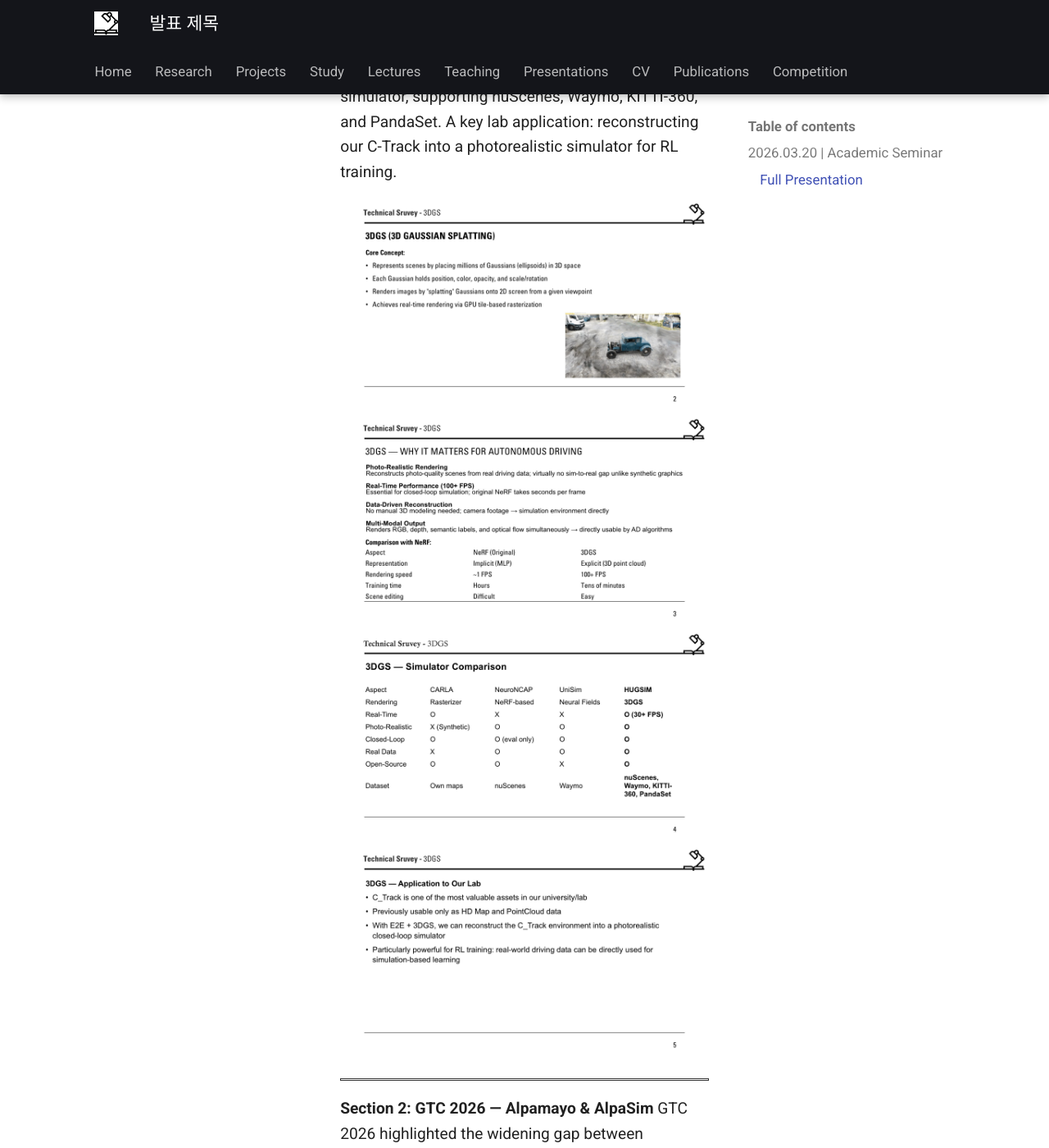
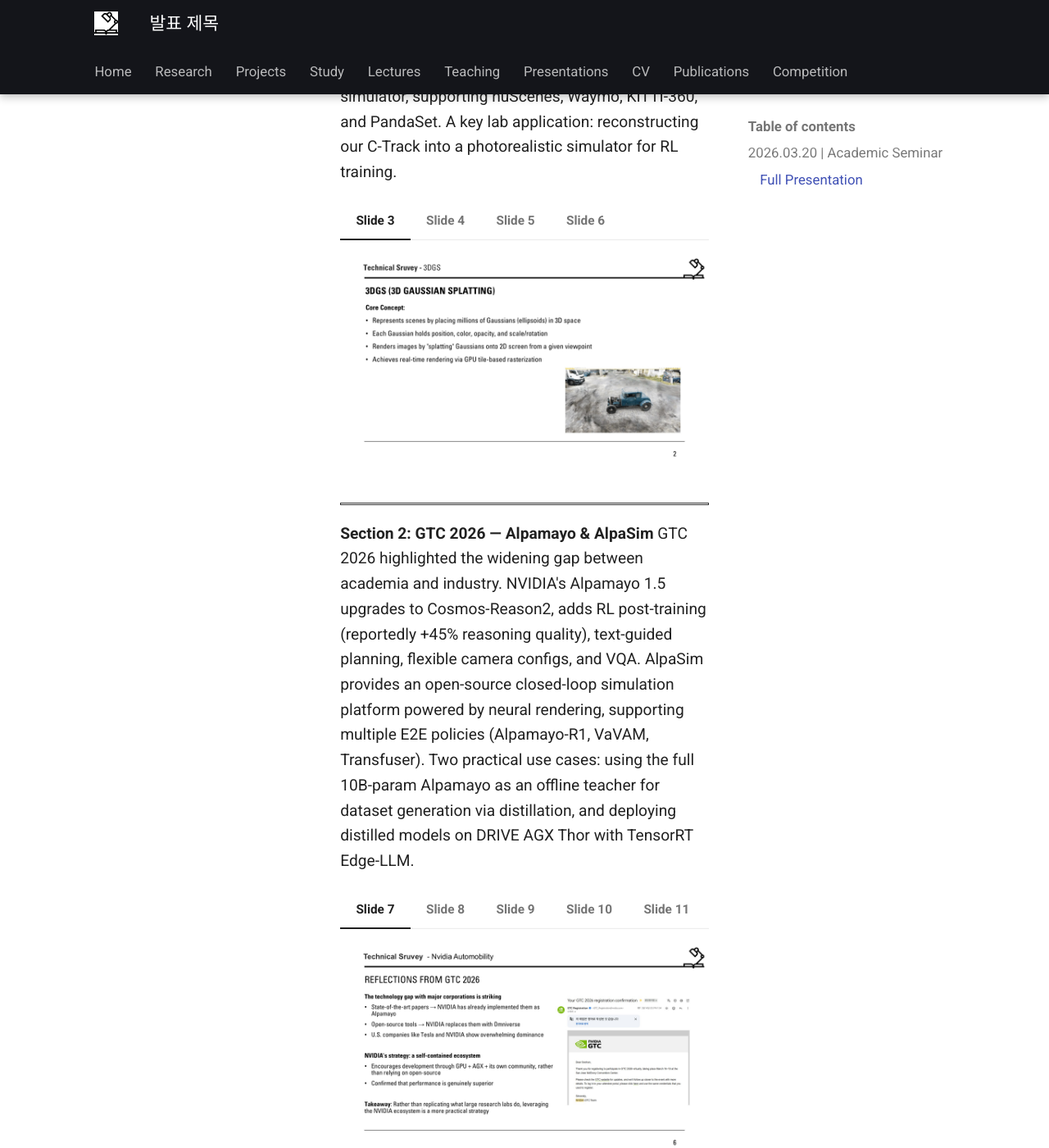
Before and after one commit to YSH-research/YSH-research.github.io, an MkDocs documentation site: the page built from docs/Presentations/assets/2026-03-20/2026-03-20.md, in a window 1280 px wide and 1400 px high, scrolled down 1579 px. Shown: the whole window at 82% size. Built offline with MkDocs 1.6.1 and Material for MkDocs 9.7.7, drawn with Linux system fonts in a browser that asks for light colours; some of the changed text lies outside the part shown.

Commit message:
Add tabbed slide navigation for each section
Convert stacked slide images to tabbed format using pymdownx.tabbed
for better UX - each section now shows one slide at a time with tabs

```diff
--- a/docs/Presentations/assets/2026-03-20/2026-03-20.md
+++ b/docs/Presentations/assets/2026-03-20/2026-03-20.md
@@ -21,52 +21,82 @@
 
 3DGS represents scenes using millions of explicit 3D Gaussians, achieving real-time rendering (100+ FPS) — a massive leap over NeRF (~1 FPS). For autonomous driving, this enables photorealistic closed-loop simulation built directly from camera footage, with no sim-to-real gap and no manual 3D modeling. HUGSIM is a leading open-source 3DGS simulator, supporting nuScenes, Waymo, KITTI-360, and PandaSet. A key lab application: reconstructing our C-Track into a photorealistic simulator for RL training.
 
-![Slide 3](Slide3.jpg)
-![Slide 4](Slide4.jpg)
-![Slide 5](Slide5.jpg)
-![Slide 6](Slide6.jpg)
+=== "Slide 3"
+    ![Slide 3](Slide3.jpg)
+
+=== "Slide 4"
+    ![Slide 4](Slide4.jpg)
+
+=== "Slide 5"
+    ![Slide 5](Slide5.jpg)
+
+=== "Slide 6"
+    ![Slide 6](Slide6.jpg)
 
 <hr style="border: 1px solid #333; margin: 10px 0;">
 
 **Section 2: GTC 2026 — Alpamayo & AlpaSim**
 GTC 2026 highlighted the widening gap between academia and industry. NVIDIA's Alpamayo 1.5 upgrades to Cosmos-Reason2, adds RL post-training (reportedly +45% reasoning quality), text-guided planning, flexible camera configs, and VQA. AlpaSim provides an open-source closed-loop simulation platform powered by neural rendering, supporting multiple E2E policies (Alpamayo-R1, VaVAM, Transfuser). Two practical use cases: using the full 10B-param Alpamayo as an offline teacher for dataset generation via distillation, and deploying distilled models on DRIVE AGX Thor with TensorRT Edge-LLM.
 
-![Slide 7](Slide7.jpg)
-![Slide 8](Slide8.jpg)
-![Slide 9](Slide9.jpg)
-![Slide 10](Slide10.jpg)
-![Slide 11](Slide11.jpg)
+=== "Slide 7"
+    ![Slide 7](Slide7.jpg)
+
+=== "Slide 8"
+    ![Slide 8](Slide8.jpg)
+
+=== "Slide 9"
+    ![Slide 9](Slide9.jpg)
+
+=== "Slide 10"
+    ![Slide 10](Slide10.jpg)
+
+=== "Slide 11"
+    ![Slide 11](Slide11.jpg)
 
 <hr style="border: 1px solid #333; margin: 10px 0;">
 
 **Section 3: GenAD Quantization**
 Quantizing GenAD by separating Head and Backbone independently, following Autoware's approach where perception and planning heads have different quantization tolerances. Backbone separation is completed. Using NVIDIA's DL4AGX toolkit for systematic TensorRT conversion. Goal: contribute our GenAD quantization pipeline to the DL4AGX repository.
 
-![Slide 12](Slide12.jpg)
-![Slide 13](Slide13.jpg)
+=== "Slide 12"
+    ![Slide 12](Slide12.jpg)
+
+=== "Slide 13"
+    ![Slide 13](Slide13.jpg)
 
 <hr style="border: 1px solid #333; margin: 10px 0;">
 
 **Section 4: GRPO Diffusion-Planner**
 Diffusion-Planner is a Transformer-based diffusion model for E2E trajectory planning (ICLR 2025 Oral), evaluated on nuPlan with closed-loop simulation. Overall performance already exceeds baseline benchmarks, but the remaining challenge is improving Test-14 — a subset of difficult scenarios. An initial attempt to feed velocity into the Transformer failed, leading to the analysis that the issue stems from insufficient training data, not architectural limitations. This pointed to reinforcement learning as the solution.
 
-![Slide 14](Slide14.jpg)
-![Slide 15](Slide15.jpg)
+=== "Slide 14"
+    ![Slide 14](Slide14.jpg)
+
+=== "Slide 15"
+    ![Slide 15](Slide15.jpg)
 
 ---
 
 **Approach 1 — Open-Loop GRPO:** Applied standard RL with reward shaping on nuPlan data across 6 experiments. Reward redesign improved scores from 0.65 to 0.80, but increasing comfort weight caused policy collapse, and a KL penalty bug was discovered. Even after fixes, evaluation degraded by -75% to -80%. Conclusion: GRPO is not well-suited for diffusion models — score matching loss does not yield valid log probabilities, and iterative denoising amplifies small weight changes into compounding errors.
 
-![Slide 16](Slide16.jpg)
-![Slide 17](Slide17.jpg)
+=== "Slide 16"
+    ![Slide 16](Slide16.jpg)
+
+=== "Slide 17"
+    ![Slide 17](Slide17.jpg)
 
 ---
 
 **Approach 2 — Closed-Loop RL via Waymax:** Since nuPlan lacks GPU parallelization for RL-scale training, we turned to Waymax (by Waymo/Google), which offers full GPU parallelization via JAX, closed-loop reactive simulation, and the Waymo Open Dataset. V-Max bridges Waymax and nuPlan, enabling training with closed-loop RL on Waymax and evaluation on nuPlan benchmarks. This is a significant research gap — very few have attempted closed-loop RL for diffusion planners, and even fewer have cross-evaluated Waymax-trained models on nuPlan.
 
-![Slide 18](Slide18.jpg)
-![Slide 19](Slide19.jpg)
-![Slide 20](Slide20.jpg)
+=== "Slide 18"
+    ![Slide 18](Slide18.jpg)
+
+=== "Slide 19"
+    ![Slide 19](Slide19.jpg)
+
+=== "Slide 20"
+    ![Slide 20](Slide20.jpg)
 
 
 <hr style="border: 1px solid #333; margin: 10px 0;">
@@ -83,7 +113,14 @@
 
 FOV Test: Investigated how BEV features and model performance change when matching the RAVEE vehicle's FOV in the Bench2Drive environment. Counterintuitively, narrower FOV (60°) outperformed wider FOV (70°) — driving score improved by +10.4%, layout collisions dropped by -61%, and stop line violations decreased by -35%. The reason: the effective training FOV after crop is approximately 60°, so matching it yields higher resolution on the critical forward region and less edge distortion for cleaner BEV transformation.
 
-![Slide 22](Slide22.jpg)
-![Slide 23](Slide23.jpg)
-![Slide 24](Slide24.jpg)
-![Slide 25](Slide25.jpg)
+=== "Slide 22"
+    ![Slide 22](Slide22.jpg)
+
+=== "Slide 23"
+    ![Slide 23](Slide23.jpg)
+
+=== "Slide 24"
+    ![Slide 24](Slide24.jpg)
+
+=== "Slide 25"
+    ![Slide 25](Slide25.jpg)
```
